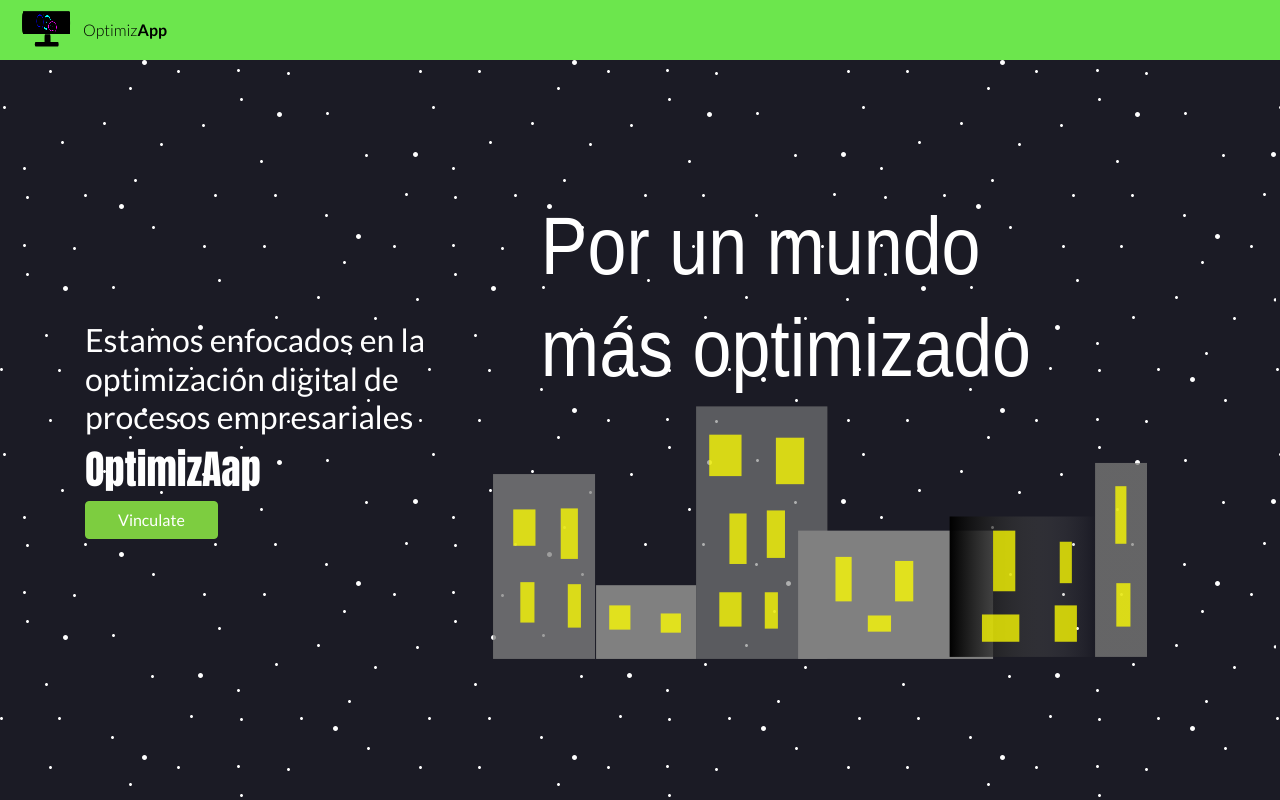
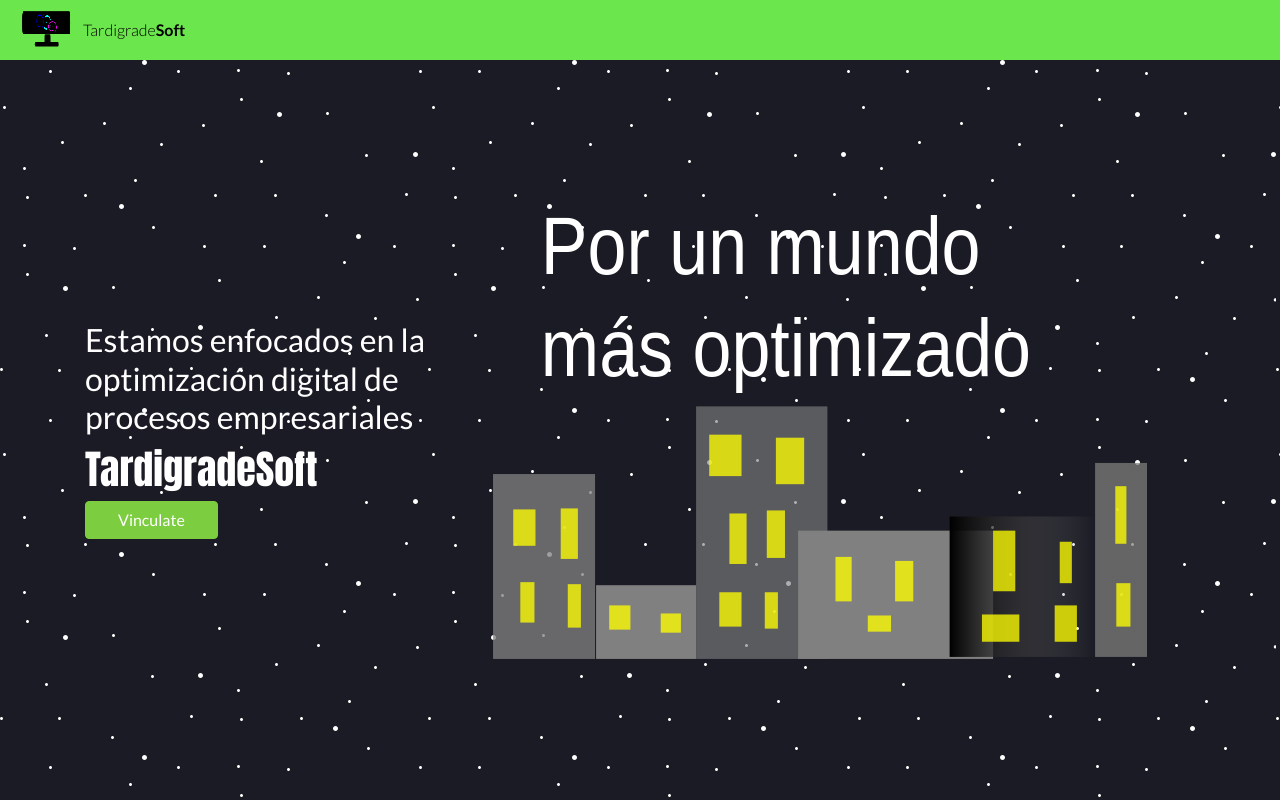
Before and after one commit to yokarp/OptimizeApp, a React app: page / in a window 1280 px wide. Built offline with nearby package versions, Linux system fonts and the light colour scheme.

Commit message:
Tardigrade

```diff
--- a/public/index.html
+++ b/public/index.html
@@ -4,7 +4,7 @@
 <head>
   <meta charset="utf-8" />
  <!--<meta name="viewport" content="width=device-width, initial-scale=1, shrink-to-fit=no" />-->
-  <title>OptimezApp</title>
+  <title>TardigradeSoft</title>
 </head>
 
 <body>
--- a/src/components/Navbar.js
+++ b/src/components/Navbar.js
@@ -11,8 +11,8 @@
         <div className="container-fluid">
           <Link className="Navbar__brand" to="/">
             <img className="Navbar__brand-logo" src={logo} alt="Logo" />
-            <span className="font-weight-light">Optimiz</span>
-            <span className="font-weight-bold">App</span>
+            <span className="font-weight-light">Tardigrade</span>
+            <span className="font-weight-bold">Soft</span>
           </Link>
         </div>
       </div>
--- a/src/pages/Home.js
+++ b/src/pages/Home.js
@@ -18,7 +18,7 @@
                 </h2>
               </div>
 
-              <h1>OptimizAap</h1>
+              <h1>TardigradeSoft</h1>
               <Link className="btn btn-primary" to="/badges">
                 Vinculate
               </Link>
--- a/src/pages/NotFound.js
+++ b/src/pages/NotFound.js
@@ -1,7 +1,7 @@
 import React from 'react';
 
 function NotFound() {
-  return <h1>404: Not Found</h1>;
+  return <h1>404: Not Found in TardigradeSoft, please we apolopologize as</h1>;
 }
 
 export default NotFound;
```
